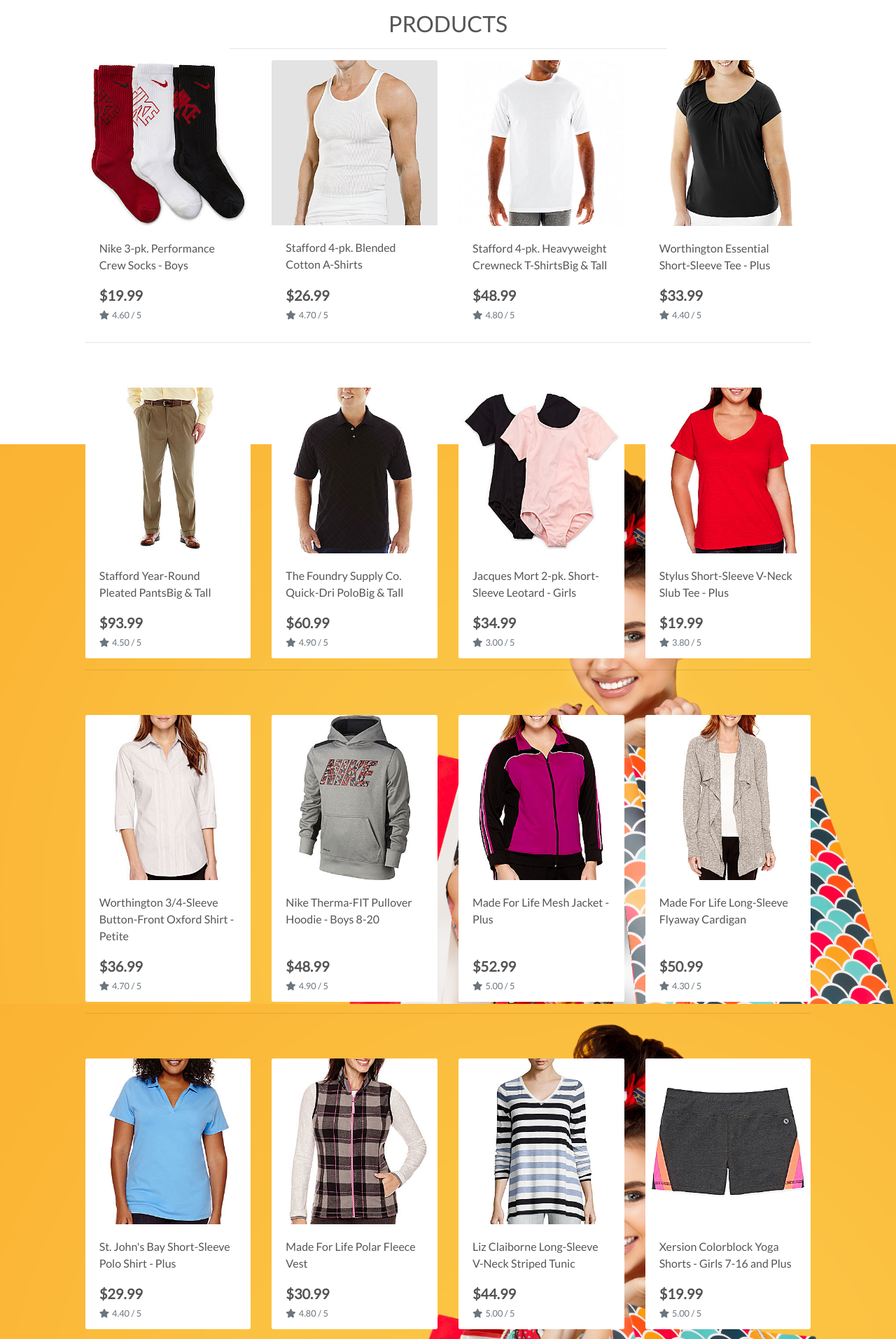
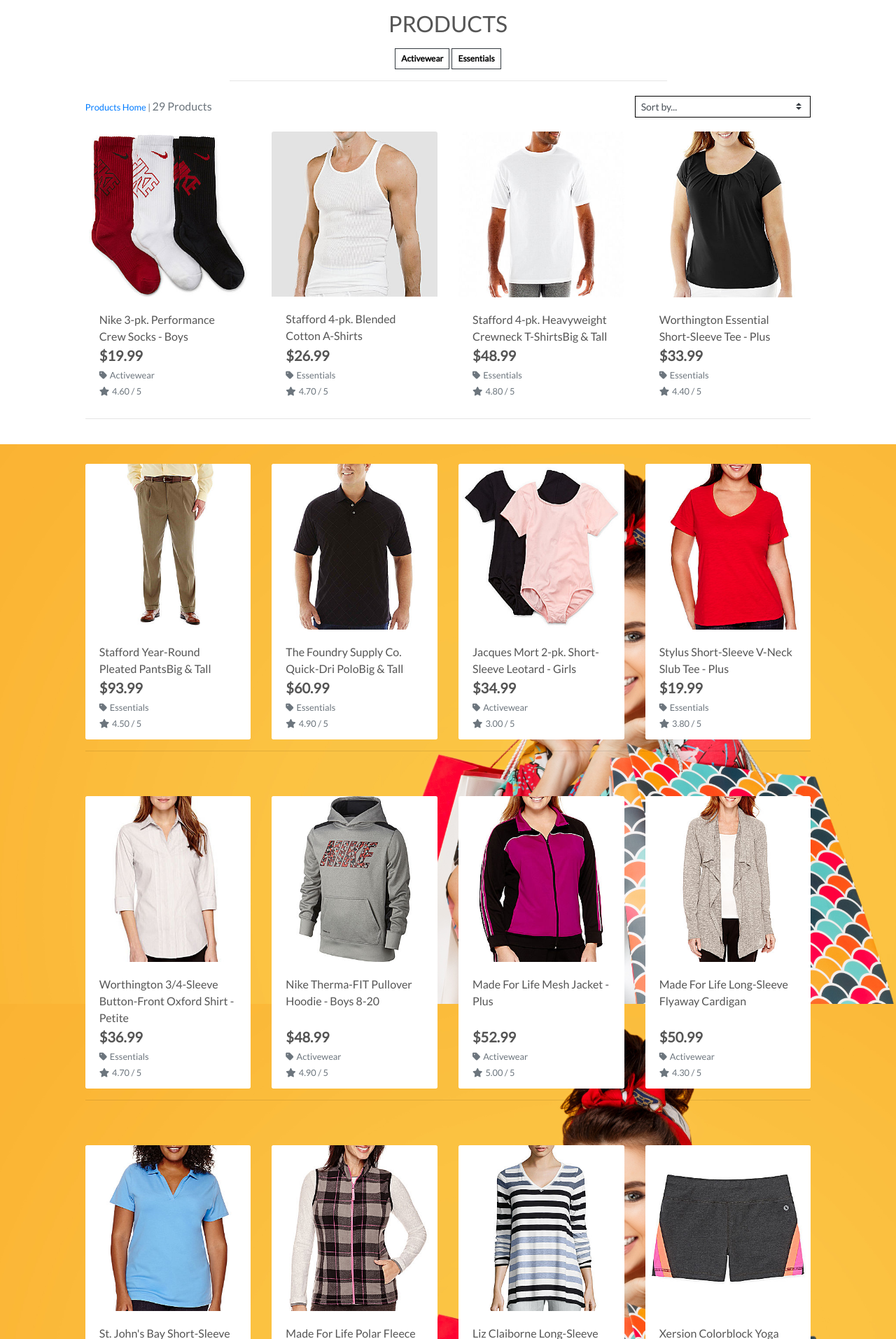
Before and after one commit to NBJIN/boutiqueadoa, a Django app: a page that uses products/templates/products/products.html in a window 1280 px wide. Shown: the part 165-2079 px from the top of the page at 70% size. Run offline with Django 3.2, Linux system fonts and the light colour scheme; data comes from the database, SQL or seed files in the repository; some libraries are stand-ins or nearby versions.

Commit message:
Sorting Products Part 2

```diff
--- a/products/templates/products/products.html
+++ b/products/templates/products/products.html
@@ -15,12 +15,41 @@
         <div class="row">
             <div class="col text-center mt-3">
                 <h2 class="logo-font">Products</h2>
+                {% for c in current_categories %}
+                    <a class="category-badge text-decoration-none" href="{% url 'products' %}?category={{ c.name }}">
+                        <span class="p-2 mt-2 badge badge-white text-black rounded-0 border border-dark">{{ c.friendly_name }}</span>
+                    </a>
+                    {% endfor %}
                 <hr class="w-50 mb-1">
             </div>
         </div>
         <div class="row">
             <div class="product-container col-10 offset-1">
-                <div class="row mt-1 mb-2"></div>
+                <div class="row mt-1 mb-2">
+                    <div class="col-12 col-md-6 my-auto order-md-last d-flex justify-content-center justify-content-md-end">
+                        <div class="sort-select-wrapper w-50">
+                            <select id="sort-selector" class="custom-select custom-select-sm rounded-0 border border-{% if current_sorting != 'None_None' %}info{% else %}black{% endif %}">
+                                <option value="reset" {% if current_sorting == 'None_None' %}selected{% endif %}>Sort by...</option>
+                                <option value="price_asc" {% if current_sorting == 'price_asc' %}selected{% endif %}>Price (low to high)</option>
+                                <option value="price_desc" {% if current_sorting == 'price_desc' %}selected{% endif %}>Price (high to low)</option>
+                                <option value="rating_asc" {% if current_sorting == 'rating_asc' %}selected{% endif %}>Rating (low to high)</option>
+                                <option value="rating_desc" {% if current_sorting == 'rating_desc' %}selected{% endif %}>Rating (high to low)</option>
+                                <option value="name_asc" {% if current_sorting == 'name_asc' %}selected{% endif %}>Name (A-Z)</option>
+                                <option value="name_desc" {% if current_sorting == 'name_desc' %}selected{% endif %}>Name (Z-A)</option>
+                                <option value="category_asc" {% if current_sorting == 'category_asc' %}selected{% endif %}>Category (A-Z)</option>
+                                <option value="category_desc" {% if current_sorting == 'category_desc' %}selected{% endif %}>Category (Z-A)</option>
+                            </select>
+                        </div>
+                    </div>
+                    <div class="col-12 col-md-6 order-md-first">
+                        <p class="text-muted mt-3 text-center text-md-left">
+                            {% if search_term or current_categories or current_sorting != 'None_None' %}
+                                <span class="small"><a href="{% url 'products' %}">Products Home</a> | </span>
+                            {% endif %}
+                            {{ products|length }} Products{% if search_term %} found for <strong>"{{ search_term }}"</strong>{% endif %}
+                        </p>
+                    </div>
+                </div>
                 <div class="row">
                     {% for product in products %}
                         <div class="col-sm-6 col-md-6 col-lg-4 col-xl-3">
@@ -32,16 +61,22 @@
                                 {% else %}
                                 <a href="{% url 'product_detail' product.id %}">
                                     <img class="card-img-top img-fluid" src="{{ MEDIA_URL }}noimage.png" alt="{{ product.name }}">
-
                                 </a>
                                 {% endif %}
                                 <div class="card-body pb-0">
-                                    <p clas="mb-0">{{ product.name }}</p>
+                                    <p class="mb-0">{{ product.name }}</p>
                                 </div>
                                 <div class="card-footer bg-white pt-0 border-0 text-left">
                                     <div class="row">
                                         <div class="col">
                                             <p class="lead mb-0 text-left font-weight-bold">${{ product.price }}</p>
+                                            {% if product.category %}
+                                            <p class="small mt-1 mb-0">
+                                                <a class="text-muted" href="{% url 'products' %}?category={{ product.category.name }}">
+                                                    <i class="fas fa-tag mr-1"></i>{{ product.category.friendly_name }}
+                                                </a>
+                                            </p>
+                                            {% endif %}
                                             {% if product.rating %}
                                                 <small class="text-muted"><i class="fas fa-star mr-1"></i>{{ product.rating }} / 5</small>
                                             {% else %}
@@ -60,7 +95,6 @@
                         {% if forloop.counter|divisibleby:2 %}
                             <div class="col-12 d-none d-sm-block d-md-block d-lg-none mb-5">
                                 <hr>
-
                             </div>
                         {% endif %}
                         {% if forloop.counter|divisibleby:3 %}
@@ -74,10 +108,8 @@
                             </div>
                         {% endif %}
                     {% endfor %}
-
                 </div>
             </div>
         </div>
     </div>
-
 {% endblock %}
--- a/products/views.py
+++ b/products/views.py
@@ -19,16 +19,15 @@
             sortkey = request.GET['sort']
             sort = sortkey
             if sortkey == 'name':
-                sort_key = 'lower_name'
-                products = products.annotate(lowere_name=Lower ('name'))
-
-
+                sortkey = 'lower_name'
+                products = products.annotate(lower_name=Lower('name'))
+            if sortkey == 'category':
+                sortkey = 'category__name'
             if 'direction' in request.GET:
                 direction = request.GET['direction']
                 if direction == 'desc':
                     sortkey = f'-{sortkey}'
             products = products.order_by(sortkey)
-
 
         if 'category' in request.GET:
             categories = request.GET['category'].split(',')
@@ -45,7 +44,6 @@
             products = products.filter(queries)
 
     current_sorting = f'{sort}_{direction}'
-
 
     context = {
         'products': products,
@@ -65,5 +63,3 @@
     context = {
         'product': product,
     }
-
-    return render(request, 'products/product_detail.html', context)
--- a/static/css/base.css
+++ b/static/css/base.css
@@ -74,6 +74,11 @@
     z-index: -1;
 }
 
+a.category-badge > span.badge:hover {
+    background: #212529 !important;
+    color: #fff !important;
+}
+
 /* -------------------------------- Media Queries */
 
 /* Slightly larger container on xl screens */
```
Also changed, not shown: products/templates/products/product_detail.html (+9 -1 lines). Lines whose indentation alone changed are shown as unchanged.
